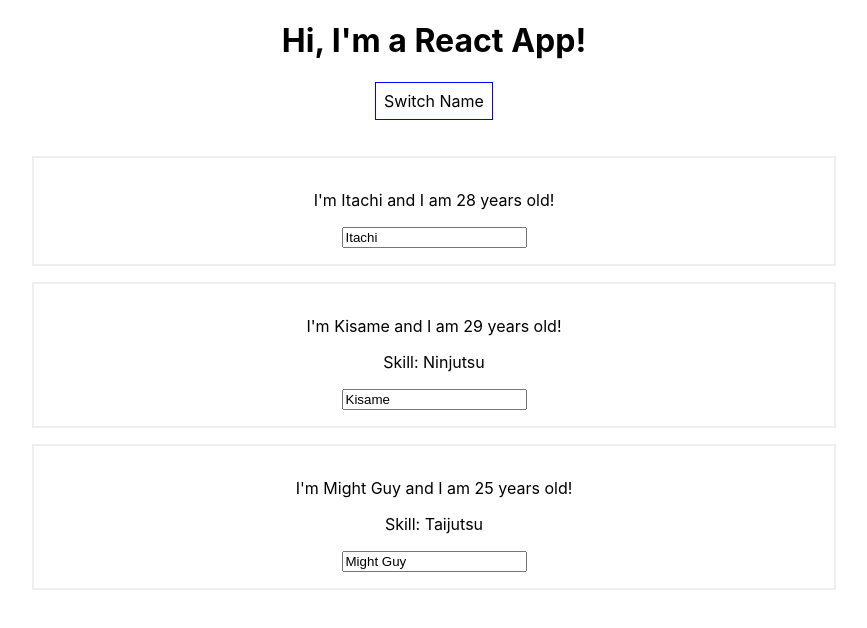
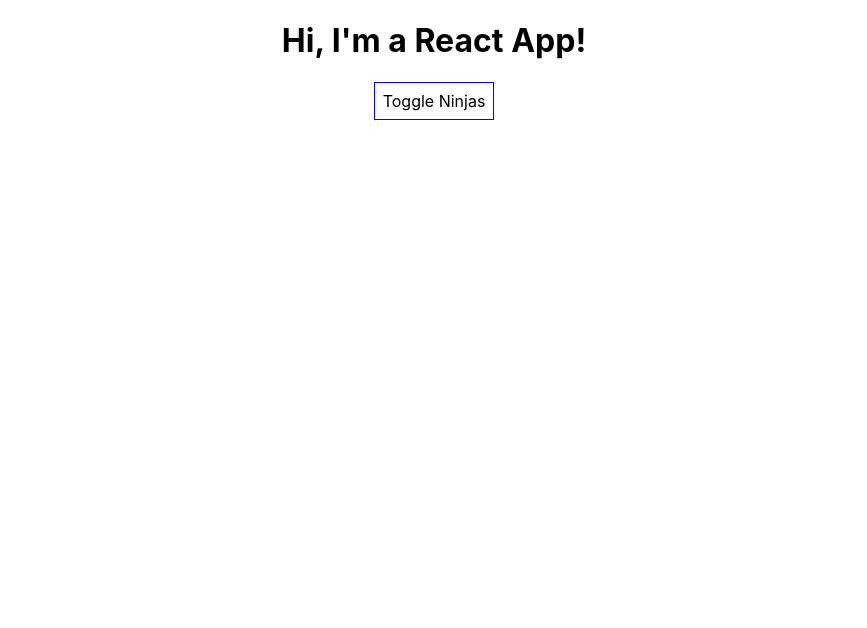
Before and after one commit to hritesh-sonawane/OctoReact, a React (Create React App) app: page / in a window 1280 px wide. Shown: the top 628 px of the page, without its empty margins (206-1073 px from the left). Built offline with nearby package versions, Linux system fonts and the light colour scheme.

Commit message:
condtnl content render

```diff
--- a/src/App.js
+++ b/src/App.js
@@ -9,7 +9,8 @@ class App extends Component {
       { name: 'Kisame', age: 29 },
       { name: 'Might Guy', age: 25 }
     ],
-    otherState: 'some other value'
+    otherState: 'some other value',
+    showPersons: false
   };
 
   switchNameHandler = (newName) => {
@@ -33,7 +34,12 @@ class App extends Component {
         { name: event.target.value, age: 25 }
       ]
     })
-  }
+  };
+
+  togglePersonHandler = () => {
+    const doesShow = this.state.showPersons;
+    this.setState({ showPersons: !doesShow })
+  };
 
   render() {
 
@@ -51,17 +57,21 @@ class App extends Component {
         <h1>Hi, I'm a React App!</h1>
         <button
           style={ style }
-          onClick={ this.switchNameHandler.bind(this, 'Sasuke!') }
+          onClick={ this.togglePersonHandler }
         >
-          Switch Name
+          Toggle Ninjas
         </button>
         <br/>
         <br/>
+        { this.state.showPersons ?
+          <div>
             <Person
               name = { this.state.persons[0].name }
               age = { this.state.persons[0].age }
               click = { this.switchNameHandler.bind(this, 'Sakura!') }
-        />
+            >
+              Skill: Genjutsu
+            </Person>
             <Person
               name = { this.state.persons[1].name }
               age = { this.state.persons[1].age }
@@ -75,6 +85,8 @@ class App extends Component {
             >
               Skill: Taijutsu
             </Person>
+          </div> : null
+        }
       </div>
     );
   }
--- a/src/Person/Person.css
+++ b/src/Person/Person.css
@@ -1,7 +1,7 @@
 .Person {
-  width: 60%;
+  width: 40%;
   margin: 16px auto;
-  border: 2px solid #eee;
+  border: 2px solid darkgrey;
   padding: 16px;
   text-align: center;
 }
```
Lines whose indentation alone changed are shown as unchanged.
